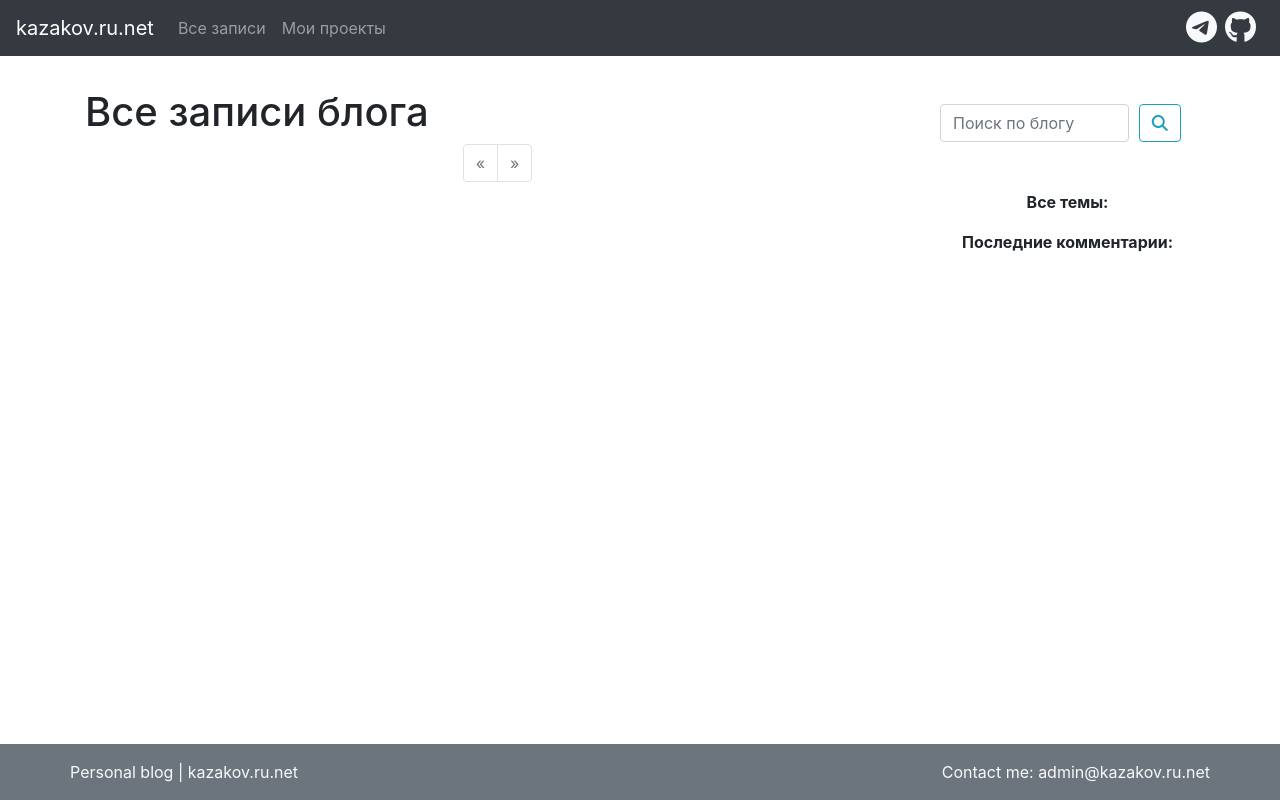
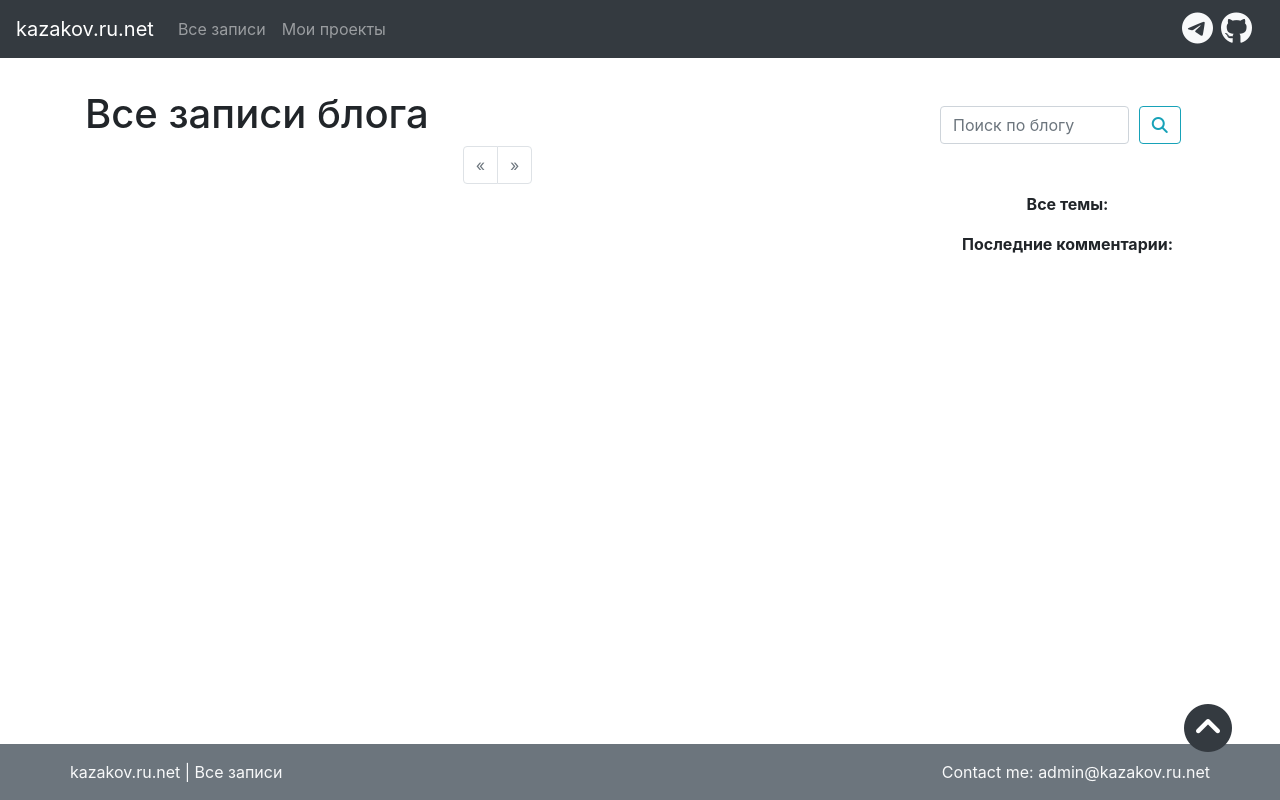
Before and after one commit to KazakovDenis/flask-blog, a Flask app: page /blog/ in a window 1280 px wide. Run offline with Flask 2, Linux system fonts and the light colour scheme; the visitor is signed in with stand-in values (Sample User, id 1); data comes from the database, SQL or seed files in the repository; data that the repository does not hold is empty; parts of the project's set-up code (start-up, migrations or seed data) failed here and were passed over; some libraries are stand-ins or nearby versions.

Commit message:
Added http-fixer, viewport tag, boostrap js && fixed layout

```diff
--- a/app/app.py
+++ b/app/app.py
@@ -8,23 +8,18 @@ from flask_script import Manager
 from flask_admin import Admin, AdminIndexView
 from flask_admin.contrib.sqla import ModelView
 from flask_security import SQLAlchemyUserDatastore, Security, current_user
+from werkzeug.middleware.proxy_fix import ProxyFix   # the http-fixer
 
 
-# создаём экземпляр класса - приложение Фласк
 app = Flask(__name__)
-# записываем в свойство config методом from_object конфигурацию
-app.config.from_object(Configuration)
-# создаём БД для приложения
-db = SQLAlchemy(app)
-# создаём миграции (записывают в БД изменения структуры БД приложения)
-migrate = Migrate(app, db)
-# создаём менеджера для управления миграциями
-manager = Manager(app)
-# регистрируем команду db для фиксации состояния приложения
-manager.add_command('db', MigrateCommand)
+app.config.from_object(Configuration)   # записываем в свойство config методом from_object конфигурацию
+db = SQLAlchemy(app)    # создаём БД для приложения
+migrate = Migrate(app, db)   # создаём миграции (записывают в БД изменения структуры БД приложения)
+manager = Manager(app)    # создаём менеджера для управления миграциями
+manager.add_command('db', MigrateCommand)   # регистрируем команду db для фиксации состояния приложения
+app.wsgi_app = ProxyFix(app.wsgi_app)   # http-fixer помогает фласку разобраться с прокси-запросами
 # регистрируем блюпринт под адресом /блог
-# импорт расположен здесь во избежание зацикливания
-from posts.blueprint import posts
+from posts.blueprint import posts    # импорт расположен здесь во избежание зацикливания
 app.register_blueprint(posts, url_prefix='/blog')
 
 # ------ Admin panel
--- a/app/debugrun.py
+++ b/app/debugrun.py
@@ -1,7 +1,6 @@
 # -*- coding: utf-8 -*-
 # https://github.com/KazakovDenis
-from app import app
-from app import db
+from app import app, db
 import view
 
 
--- a/app/templates/base.html
+++ b/app/templates/base.html
@@ -3,7 +3,8 @@
 <head>
     <meta charset="UTF-8">
     <meta name="description" content="Personal blog">
-    <meta name="author" content="Kazakov">
+    <meta name="author" content="Denis Kazakov">
+    <meta name="viewport" content="width=device-width, initial-scale=1, shrink-to-fit=no">
     <title>
 
         {% block title %}
@@ -19,7 +20,7 @@
 </head>
 <body class="d-flex flex-column h-100">
 
-    <nav class="navbar navbar-expand-lg navbar-dark bg-dark mb-2">
+    <nav class="navbar navbar-expand-lg navbar-dark bg-dark mb-2" id="kazakov-navbar">
         <a class="navbar-brand" href="{{url_for('index')}}">kazakov.ru.net</a>
         <button class="navbar-toggler" type="button" data-toggle="collapse" data-target="#navbarSupportedContent"
                 aria-controls="navbarSupportedContent" aria-expanded="false" aria-label="Toggle navigation">
@@ -49,15 +50,17 @@
                     </li>
                 {% endif %}
             </ul>
-            <div class="mf-2 mr-2"><a href="#" class="text-light"><i class="fab fa-telegram fa-2x"></i></a></div>
-            <div class="mf-2 mr-2"><a href="https://github.com/KazakovDenis" class="text-light"><i class="fab fa-github fa-2x"></i></a></div>
+            <div class="row m-1">
+                <div class="mf-2 mr-2"><a href="#" class="text-light"><i class="fab fa-telegram fa-2x"></i></a></div>
+                <div class="mf-2 mr-2"><a href="https://github.com/KazakovDenis" class="text-light"><i class="fab fa-github fa-2x"></i></a></div>
+            </div>
         </div>
     </nav>
     <br>
     <div class="container">
 
         <div class="row">
-            <div class="col-9">
+            <div class="col-xs-12 col-sm-12 col-md-12 col-lg-9 col-xl-9">
                 <span id="span"><h1>
                         {% block content_title %}
 
@@ -68,8 +71,8 @@
                     {% endblock %}
             </div>
 
-            <!--- Right panel -->
-            <div class="col-3 mt-3 d-md-none d-lg-block">
+            <!--- Right panel d-xs-none d-sm-none  -->
+            <div class="mt-3 col-lg-3 col-xl-3 d-md-block d-lg-block">
                 <!-- Дополняем форму методом, Инпут значениями name и value. 'q' - переменная от query, request - Объект фласка -->
                 <form class="my-2 my-lg-0" method="GET" action="{{ url_for('posts.index')}}">
                     <div class="form-row">
@@ -88,6 +91,8 @@
                     {% block rightpanel %}
 
                     {% endblock %}
+                    <div class="row fixed-bottom mb-5 mr-5 justify-content-end"><div><a href="#kazakov-navbar" class="text-dark">
+                    <i class="fas fa-chevron-circle-up fa-3x"></i></a></div></div>
                 </div>
             </div>
         </div>
@@ -97,7 +102,9 @@
     <footer class="footer mt-auto py-3 bg-secondary">
         <div class="container">
             <div class="row justify-content-between">
-                <span class="text-light">Personal blog | kazakov.ru.net</span>
+                <span class="align-baseline">
+                    <a href="{{ url_for('posts.index') }}" class="text-light">kazakov.ru.net | Все записи</a>
+                </span>
                 <span class="text-light">
                     Contact me: <a href="mailto:admin@kazakov.ru.net" class="text-light">admin@kazakov.ru.net</a>
                 </span>
@@ -107,5 +114,7 @@
 
 <script src="https://code.jquery.com/jquery-3.3.1.slim.min.js" integrity="sha384-q8i/X+965DzO0rT7abK41JStQIAqVgRVzpbzo5smXKp4YfRvH+8abtTE1Pi6jizo" crossorigin="anonymous"></script>
 <script>window.jQuery || document.write('<script src="/docs/4.3/assets/js/vendor/jquery-slim.min.js"><\/script>')</script>
+<script src="https://cdnjs.cloudflare.com/ajax/libs/popper.js/1.14.7/umd/popper.min.js" integrity="sha384-UO2eT0CpHqdSJQ6hJty5KVphtPhzWj9WO1clHTMGa3JDZwrnQq4sF86dIHNDz0W1" crossorigin="anonymous"></script>
+<script src="https://stackpath.bootstrapcdn.com/bootstrap/4.3.1/js/bootstrap.min.js" integrity="sha384-JjSmVgyd0p3pXB1rRibZUAYoIIy6OrQ6VrjIEaFf/nJGzIxFDsf4x0xIM+B07jRM" crossorigin="anonymous"></script>
 </body>
 </html>
--- a/app/wsgi.py
+++ b/app/wsgi.py
@@ -1,5 +1,4 @@
-from app import app
-from app import db
+from app import app, db
 import view
 """
 The module to be pointed in WSGI configurations
```
